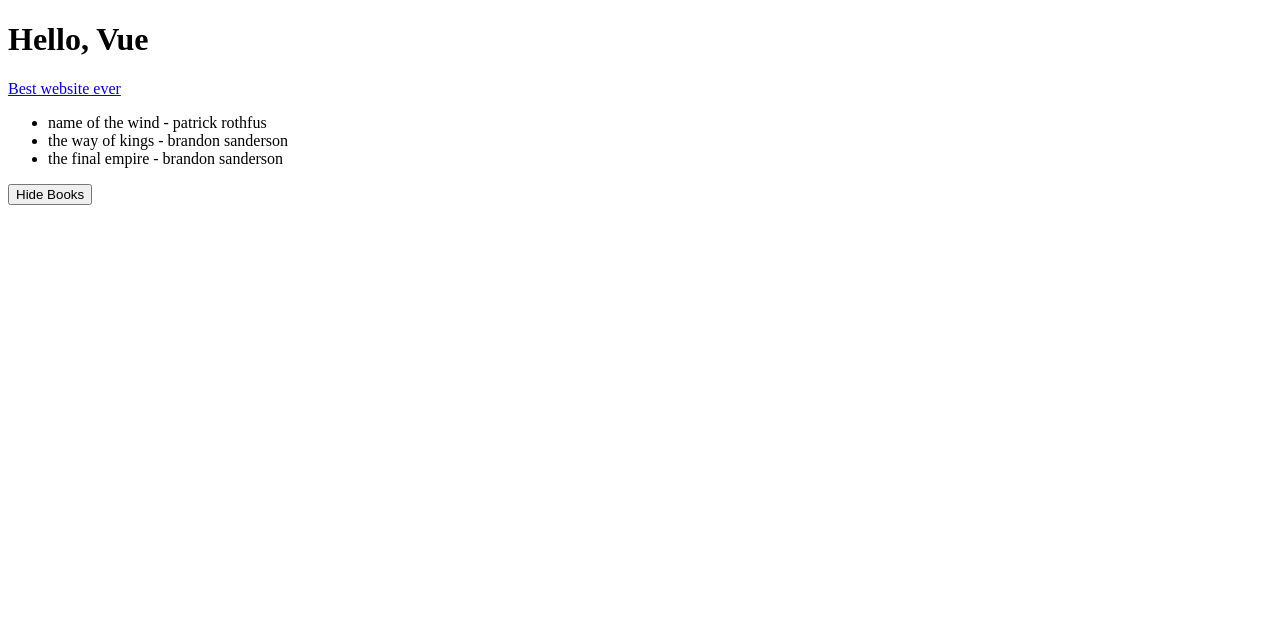
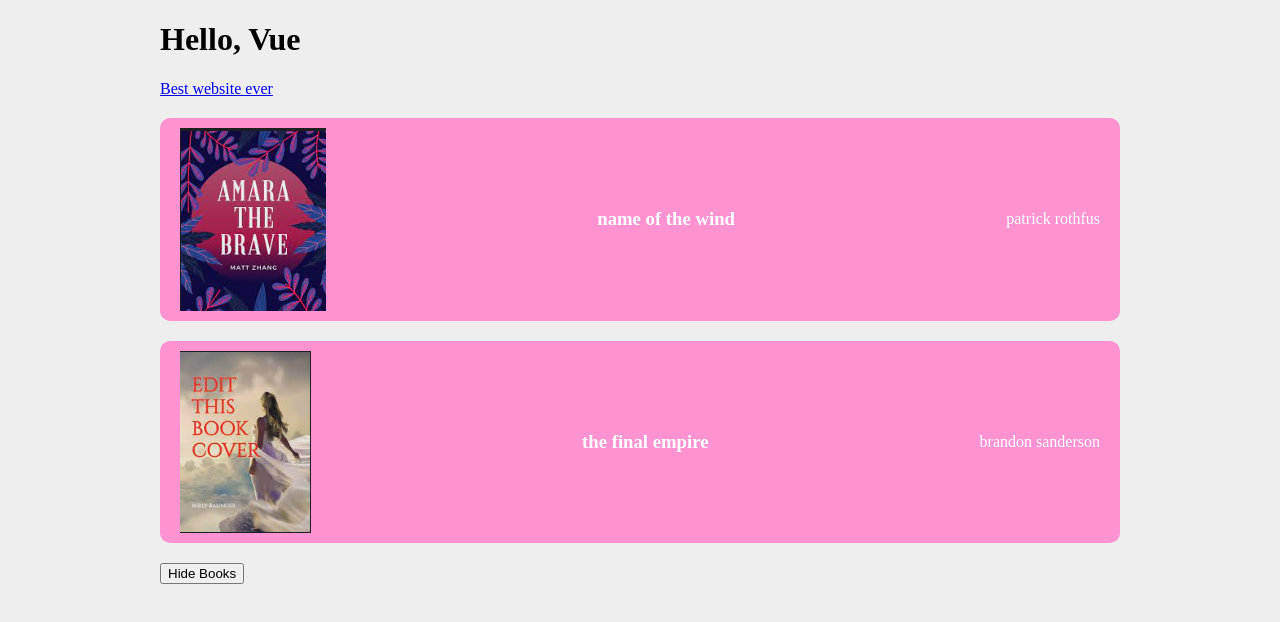
Before and after one commit to victorinojohnmark/learn-vuejs, a plain HTML site: page basics/index.html in a window 1280 px wide. Drawn offline with nearby package versions, Linux system fonts and the light colour scheme.

Commit message:
Compiled basics

```diff
--- a/app.js
+++ /dev/null
@@ -1,20 +0,0 @@
-const app = Vue.createApp({
-    data() {
-        return {
-            url: 'http://facebook.com',
-            showBooks: true,
-            books: [
-                {title: 'name of the wind', author: 'patrick rothfus'},
-                {title: 'the way of kings', author: 'brandon sanderson'},
-                {title: 'the final empire', author: 'brandon sanderson'}
-            ]
-        }
-    },
-    methods: {
-        toggleShowBooks() {
-            this.showBooks = !this.showBooks
-        }
-    }
-})
-
-app.mount('#app')
--- /dev/null
+++ b/basics/app.js
@@ -0,0 +1,28 @@
+const app = Vue.createApp({
+    data() {
+        return {
+            url: 'http://facebook.com',
+            showBooks: true,
+            books: [
+                {title: 'name of the wind', author: 'patrick rothfus', img: 'assets/book1.png', isFav: true},
+                {title: 'the way of kings', author: 'brandon sanderson', img: 'assets/book2.png', isFav: false},
+                {title: 'the final empire', author: 'brandon sanderson', img: 'assets/book3.png', isFav: true}
+            ]
+        }
+    },
+    methods: {
+        toggleShowBooks() {
+            this.showBooks = !this.showBooks
+        },
+        toggleFavorite(book) {
+            book.isFav = !book.isFav
+        }
+    },
+    computed: {
+        filteredBooks() {
+            return this.books.filter((book) => book.isFav)
+        }
+    }
+})
+
+app.mount('#app')
--- a/index.html
+++ b/basics/index.html
@@ -7,13 +7,31 @@
     <title>Learning Vue</title>
     <script src="https://unpkg.com/vue@3.0.2"></script>
     <style>
-        .box {
-            padding: 100px 0;
-            width: 400px;
-            text-align: center;
-            background: #ddd;
-            margin: 20px;
-            display: inline-block;
+        body {
+            background: #eee;
+            max-width: 960px;
+            margin: 20px auto;
+        }
+
+        p, h3, ul {
+            margin: 0;
+            padding: 0;
+        }
+
+        li {
+            list-style-type: none;
+            background: #fff;
+            margin: 20px auto;
+            padding: 10px 20px;
+            border-radius: 10px;
+            display: flex;
+            align-items: center;
+            justify-content: space-between;
+        }
+
+        li.fav {
+            background: #ff93d2;
+            color:white;
         }
     </style>
 </head>
@@ -31,12 +49,17 @@
 
         <div v-show="showBooks">currently showing books</div> -->
 
-        <a v-bind:href="url">Best website ever</a>
+        <a :href="url">Best website ever</a>
 
         <div v-if="showBooks">
             <ul>
-                <li v-for="book in books">
-                    {{ book.title }} - {{ book.author }}
+
+
+
+                <li v-for="book in filteredBooks" v-bind:class="{ fav: book.isFav }" @click="toggleFavorite(book)">
+                    <img v-bind:src="book.img" v-bind:alt="book.title">
+                    <h3>{{ book.title }}</h3>
+                    <p>{{ book.author }}</p>
                 </li>
             </ul>
         </div>
```
Also changed, not shown: basics/index.old.html (added, +79 -0 lines), basics/assets/book1.png (added), basics/assets/book2.png (added), basics/assets/book3.png (added), basics/assets/book4.png (added).
